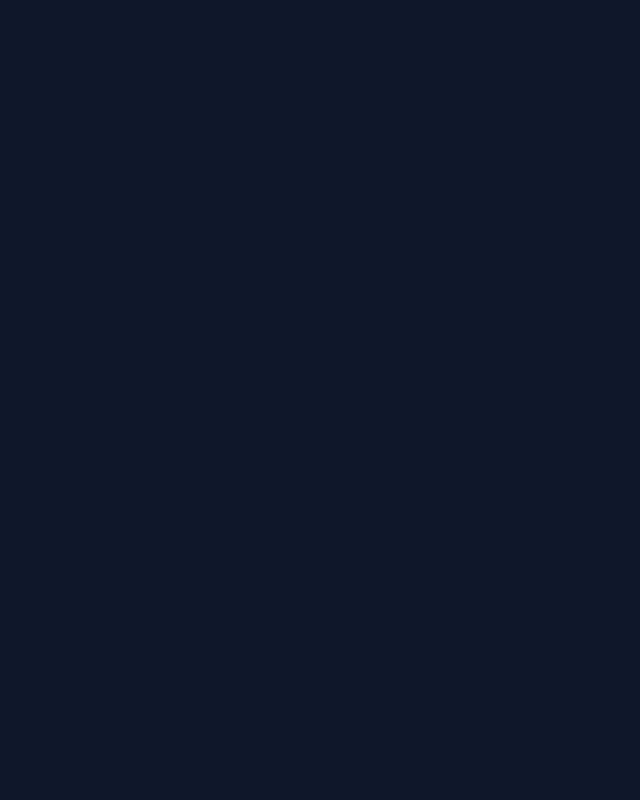
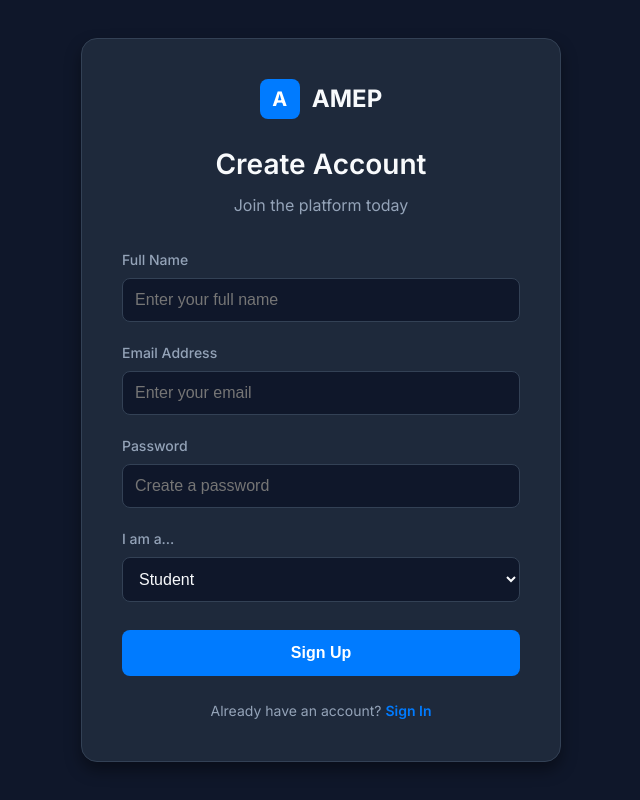
Before and after one commit to Sanjog-Poojary/Quasar-4.0, a Next.js app: page /signup in a window 1280 px wide. Before the commit this address had no page. Shown: the whole page, without its empty margins (319-959 px from the left). Built offline with nearby package versions, Linux system fonts and the light colour scheme.

Commit message:
Added SignUp

```diff
--- a/src/app/login/page.tsx
+++ b/src/app/login/page.tsx
@@ -3,6 +3,7 @@
 import { useState } from 'react';
 import styles from './page.module.css';
 import { useAuth } from '@/context/AuthContext';
+import Link from 'next/link';
 
 export default function LoginPage() {
   const { login } = useAuth();
@@ -73,6 +74,10 @@ export default function LoginPage() {
           <p>Teacher: <code>teacher@amep.com</code> / <code>password123</code></p>
           <p>Student: <code>student@amep.com</code> / <code>password123</code></p>
         </div>
+
+        <div style={{ marginTop: '24px', fontSize: '14px', color: 'var(--text-secondary)' }}>
+          Don't have an account? <Link href="/signup" style={{ color: 'var(--primary)', fontWeight: 600, textDecoration: 'none' }}>Sign Up</Link>
+        </div>
       </div>
     </div>
   );
--- /dev/null
+++ b/src/app/signup/page.module.css
@@ -0,0 +1,145 @@
+.container {
+    display: flex;
+    align-items: center;
+    justify-content: center;
+    min-height: 100vh;
+    background-color: var(--bg-body);
+    padding: 20px;
+}
+
+.signupCard {
+    background-color: var(--bg-surface);
+    border: 1px solid var(--border-color);
+    border-radius: var(--radius-lg);
+    box-shadow: var(--shadow-md);
+    padding: 40px;
+    width: 100%;
+    max-width: 480px;
+    display: flex;
+    flex-direction: column;
+    align-items: center;
+    text-align: center;
+}
+
+.logo {
+    display: flex;
+    align-items: center;
+    gap: 12px;
+    margin-bottom: 24px;
+}
+
+.logoIcon {
+    width: 40px;
+    height: 40px;
+    background-color: var(--primary);
+    border-radius: 8px;
+    display: flex;
+    align-items: center;
+    justify-content: center;
+    font-weight: 700;
+    font-size: 20px;
+    color: white;
+}
+
+.logoText {
+    font-family: var(--font-sans);
+    font-size: 24px;
+    font-weight: 700;
+    color: var(--text-main);
+}
+
+.title {
+    font-size: 28px;
+    margin-bottom: 8px;
+    color: var(--text-main);
+}
+
+.subtitle {
+    color: var(--text-secondary);
+    margin-bottom: 32px;
+    font-size: 16px;
+}
+
+.form {
+    display: flex;
+    flex-direction: column;
+    gap: 20px;
+    width: 100%;
+}
+
+.inputGroup {
+    display: flex;
+    flex-direction: column;
+    gap: 8px;
+    text-align: left;
+}
+
+.inputGroup label {
+    font-size: 14px;
+    font-weight: 500;
+    color: var(--text-secondary);
+}
+
+.inputGroup input,
+.inputGroup select {
+    padding: 12px;
+    border-radius: 8px;
+    border: 1px solid var(--border-color);
+    background-color: var(--bg-body);
+    color: var(--text-main);
+    font-size: 16px;
+    transition: border-color 0.2s;
+}
+
+.inputGroup input:focus,
+.inputGroup select:focus {
+    outline: none;
+    border-color: var(--primary);
+}
+
+.signupButton {
+    background-color: var(--primary);
+    color: white;
+    border: none;
+    padding: 14px;
+    border-radius: 8px;
+    font-size: 16px;
+    font-weight: 600;
+    cursor: pointer;
+    transition: background-color 0.2s;
+    margin-top: 8px;
+}
+
+.signupButton:hover {
+    background-color: var(--primary-hover);
+}
+
+.signupButton:disabled {
+    opacity: 0.7;
+    cursor: not-allowed;
+}
+
+.error {
+    background-color: rgba(220, 53, 69, 0.1);
+    color: #dc3545;
+    padding: 12px;
+    border-radius: 8px;
+    font-size: 14px;
+    text-align: center;
+}
+
+.loginLink {
+    margin-top: 24px;
+    font-size: 14px;
+    color: var(--text-secondary);
+}
+
+.loginLink a {
+    color: var(--primary);
+    font-weight: 600;
+    text-decoration: none;
+}
+
+.loginLink a:hover {
+    text-decoration: underline;
+}
--- /dev/null
+++ b/src/app/signup/page.tsx
@@ -0,0 +1,124 @@
+"use client";
+
+import { useState } from 'react';
+import styles from './page.module.css';
+import { useRouter } from 'next/navigation';
+import Link from 'next/link';
+
+export default function SignupPage() {
+  const router = useRouter();
+  const [formData, setFormData] = useState({
+    name: '',
+    email: '',
+    password: '',
+    role: 'student'
+  });
+  const [error, setError] = useState('');
+  const [loading, setLoading] = useState(false);
+
+  const handleSubmit = async (e: React.FormEvent) => {
+    e.preventDefault();
+    console.log("Submitting form...", formData);
+    setError('');
+    setLoading(true);
+
+    try {
+      const res = await fetch('/api/auth/signup', {
+        method: 'POST',
+        headers: { 'Content-Type': 'application/json' },
+        body: JSON.stringify(formData),
+      });
+
+      const data = await res.json();
+      console.log("Response:", data);
+
+      if (!res.ok) {
+        throw new Error(data.error || 'Signup failed');
+      }
+
+      // Redirect to login on success
+      console.log("Signup success, redirecting...");
+      alert("Account created! Redirecting to login...");
+      router.push('/login');
+    } catch (err: any) {
+      console.error("Signup error:", err);
+      setError(err.message || 'Signup failed');
+    } finally {
+      setLoading(false);
+    }
+  };
+
+  return (
+    <div className={styles.container}>
+      <div className={styles.signupCard}>
+        <div className={styles.logo}>
+          <div className={styles.logoIcon}>A</div>
+          <span className={styles.logoText}>AMEP</span>
+        </div>
+
+        <h1 className={styles.title}>Create Account</h1>
+        <p className={styles.subtitle}>Join the platform today</p>
+
+        <form onSubmit={handleSubmit} className={styles.form}>
+          {error && <div className={styles.error}>{error}</div>}
+
+          <div className={styles.inputGroup}>
+            <label htmlFor="name">Full Name</label>
+            <input
+              type="text"
+              id="name"
+              value={formData.name}
+              onChange={(e) => setFormData({...formData, name: e.target.value})}
+              placeholder="Enter your full name"
+              required
+            />
+          </div>
+
+          <div className={styles.inputGroup}>
+            <label htmlFor="email">Email Address</label>
+            <input
+              type="email"
+              id="email"
+              value={formData.email}
+              onChange={(e) => setFormData({...formData, email: e.target.value})}
+              placeholder="Enter your email"
+              required
+            />
+          </div>
+
+          <div className={styles.inputGroup}>
+            <label htmlFor="password">Password</label>
+            <input
+              type="password"
+              id="password"
+              value={formData.password}
+              onChange={(e) => setFormData({...formData, password: e.target.value})}
+              placeholder="Create a password"
+              required
+            />
+          </div>
+
+          <div className={styles.inputGroup}>
+            <label htmlFor="role">I am a...</label>
+            <select
+              id="role"
+              value={formData.role}
+              onChange={(e) => setFormData({...formData, role: e.target.value})}
+            >
+              <option value="student">Student</option>
+              <option value="teacher">Teacher</option>
+            </select>
+          </div>
+
+          <button type="submit" className={styles.signupButton} disabled={loading}>
+            {loading ? 'Creating Account...' : 'Sign Up'}
+          </button>
+        </form>
+
+        <div className={styles.loginLink}>
+          Already have an account? <Link href="/login">Sign In</Link>
+        </div>
+      </div>
+    </div>
+  );
+}
--- a/src/components/ClientLayout.tsx
+++ b/src/components/ClientLayout.tsx
@@ -12,7 +12,7 @@ export default function ClientLayout({ children }: { children: React.ReactNode }
   const router = useRouter();
 
   useEffect(() => {
-    if (!isLoading && !user && pathname !== '/login') {
+    if (!isLoading && !user && pathname !== '/login' && pathname !== '/signup') {
       router.push('/login');
     }
   }, [user, isLoading, pathname, router]);
@@ -21,7 +21,7 @@ export default function ClientLayout({ children }: { children: React.ReactNode }
     return <div style={{ display: 'flex', justifyContent: 'center', alignItems: 'center', height: '100vh' }}>Loading...</div>;
   }
 
-  if (pathname === '/login') {
+  if (pathname === '/login' || pathname === '/signup') {
     return <>{children}</>;
   }
 
```
Also changed, not shown: src/app/api/auth/signup/route.ts (added, +44 -0 lines).
